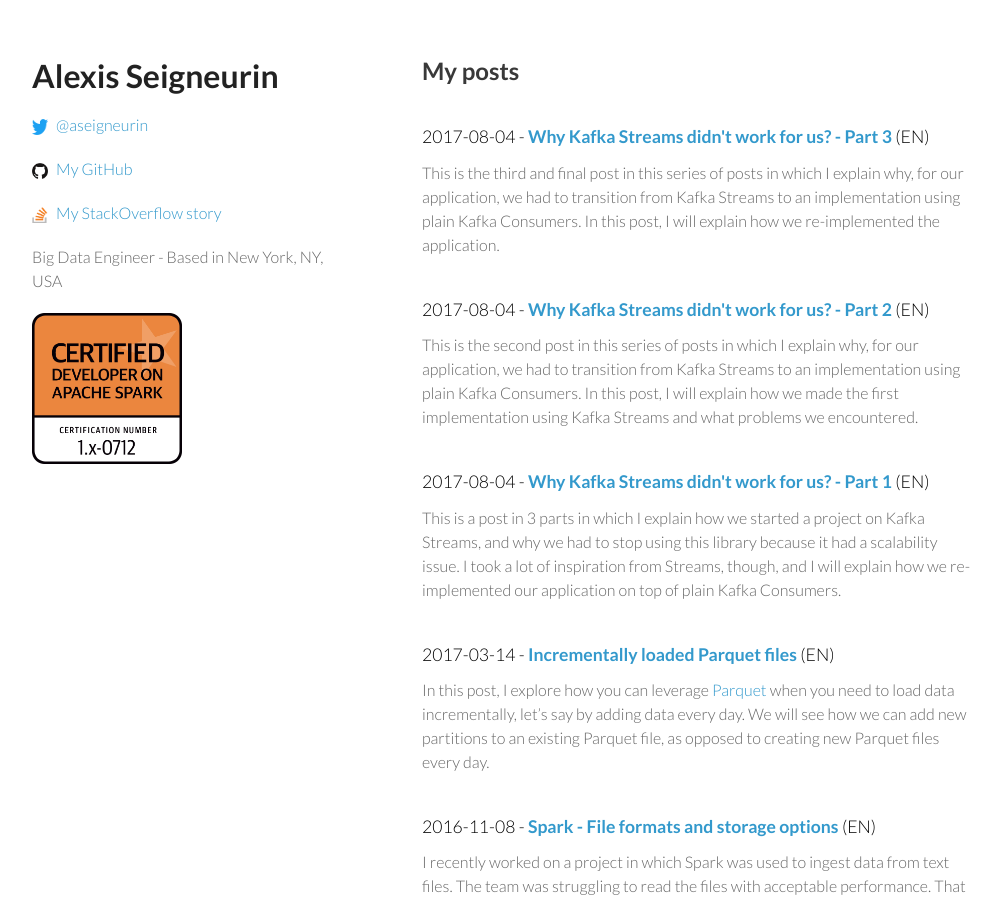
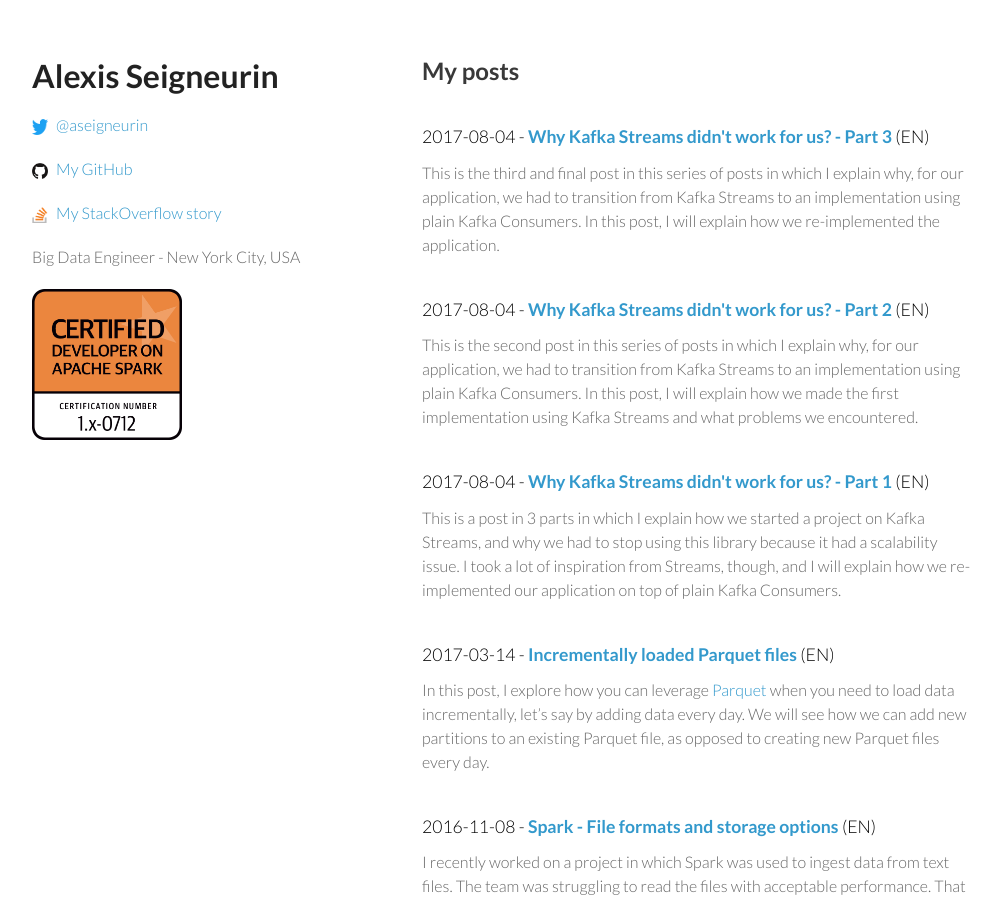
Before and after one commit to aseigneurin/aseigneurin.github.io, a Jekyll site: the page built from index.html, in a window 1280 px wide and 900 px high. Shown: the whole window, without its empty margins (138-1139 px from the left). Built offline with Jekyll 4.4.1, drawn with Linux system fonts in a browser that asks for light colours; nearby versions of some CDN libraries.

Commit message:
updating profile

```diff
--- a/_config.yml
+++ b/_config.yml
@@ -2,7 +2,7 @@
 title: Alexis Seigneurin - Blog
 email: alexis@seigneurin.com
 description: >
-  Big Data Engineer - Based in New York, NY, USA
+  Big Data Engineer - New York City, USA
 baseurl: "" # the subpath of your site, e.g. /blog/
 url: "http://aseigneurin.github.io" # the base hostname & protocol for your site
 twitter_username: aseigneurin
```
